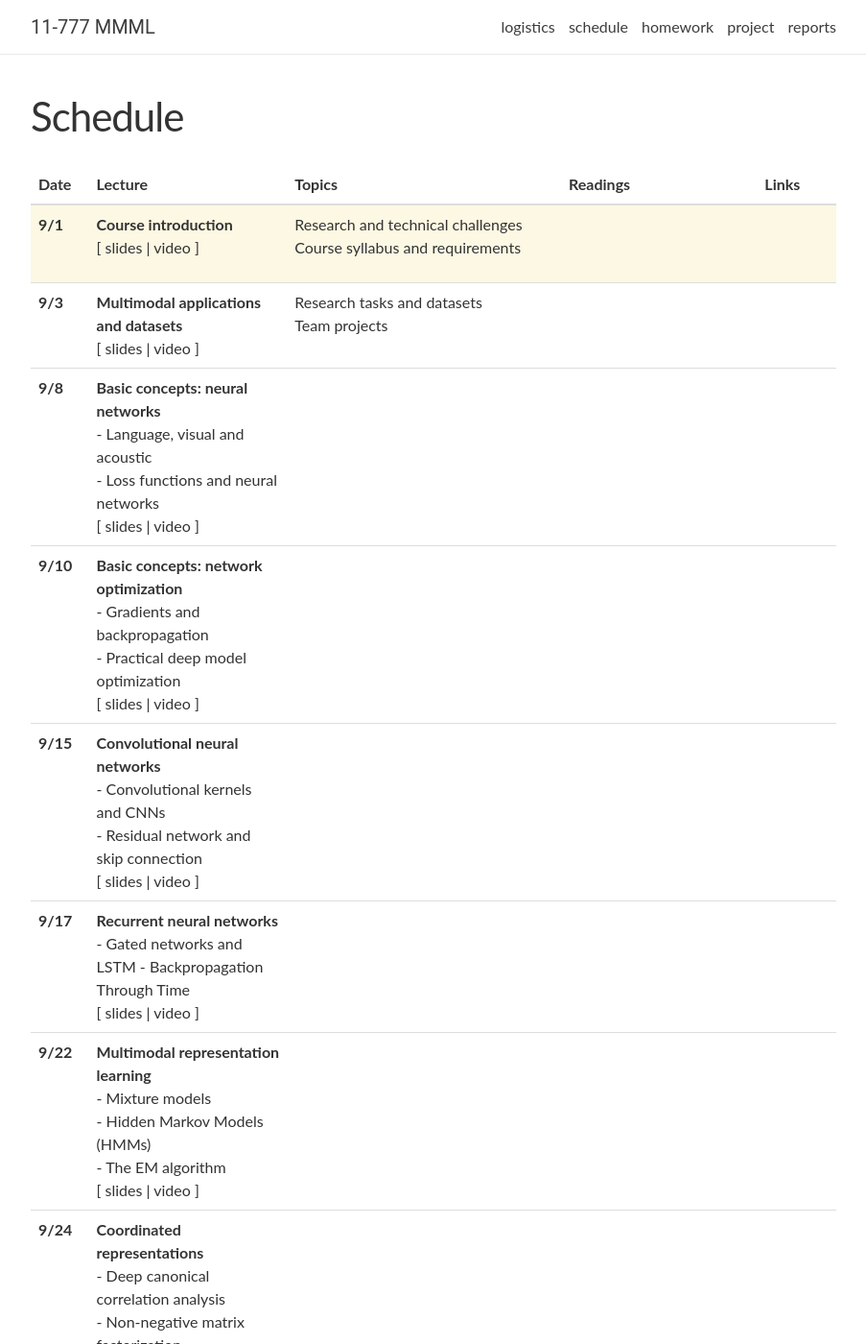
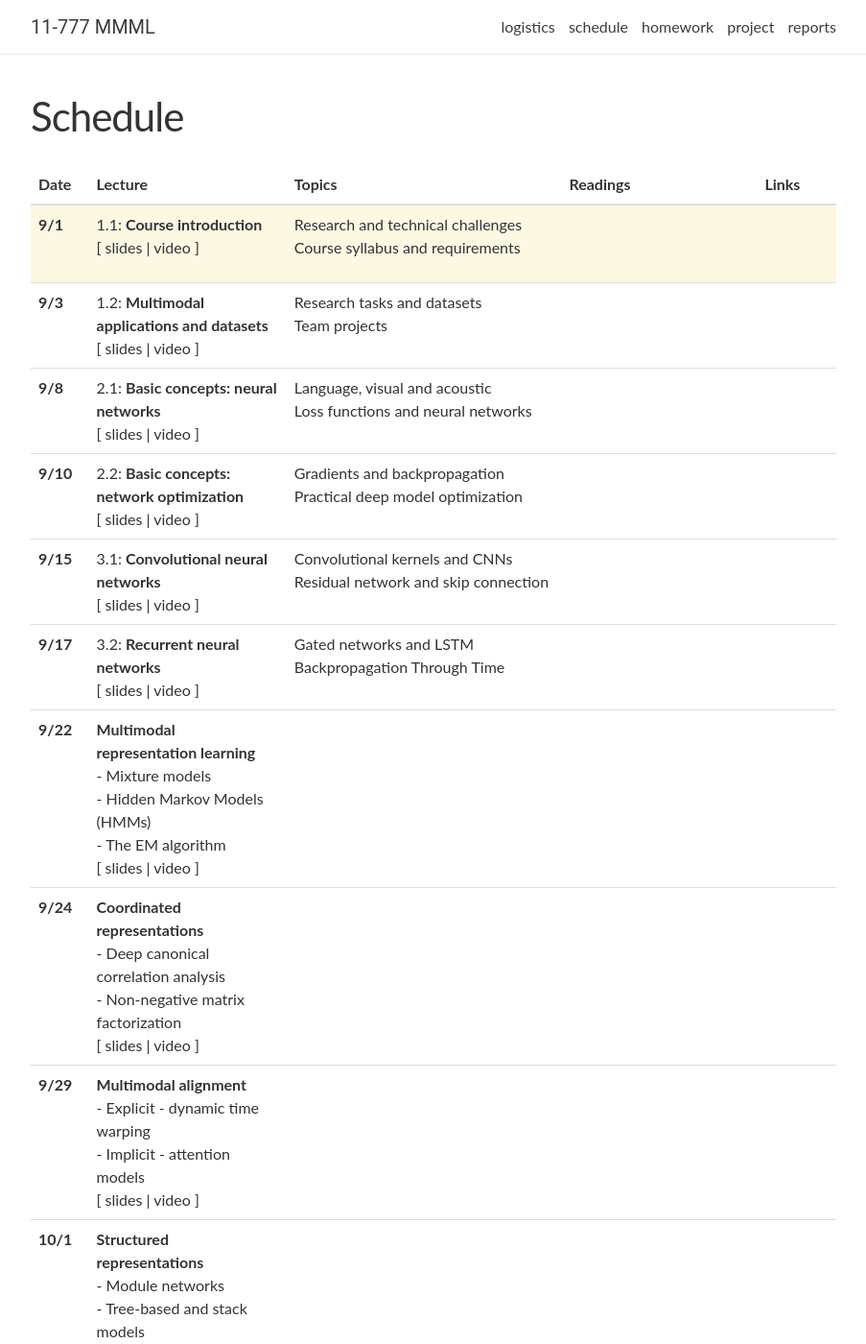
Before and after one commit to pliang279/mmml-course, a Jekyll site: the page built from _pages/schedule.md, in a window 1280 px wide and 1400 px high. Shown: the whole window at 96% size, without its empty margins (188-1091 px from the left). Built offline with Jekyll 4.4.1, drawn with Linux system fonts in a browser that asks for light colours; nearby versions of some CDN libraries; comment, search, counter and statistics services are not loaded.

Commit message:
Update lectures.yml

```diff
--- a/_data/lectures.yml
+++ b/_data/lectures.yml
@@ -1,7 +1,7 @@
 - date: 9/1
   lecturer: LP
   title: >
-    <strong>Course introduction</strong>
+    1.1: <strong>Course introduction</strong>
   slides:
   annotated:
   video:
@@ -15,7 +15,7 @@
 - date: 9/3
   lecturer: LP
   title: >
-    <strong>Multimodal applications and datasets</strong>
+    1.2: <strong>Multimodal applications and datasets</strong>
   slides:
   annotated:
   video:
@@ -29,52 +29,56 @@
 - date: 9/8
   lecturer: LP
   title: >
-    <strong>Basic concepts: neural networks</strong> <br/>
-    -  Language, visual and acoustic <br/>
-    - Loss functions and neural networks
+    2.1: <strong>Basic concepts: neural networks</strong>
   slides:
   annotated:
   video:
   notes:
+  topics:
+    - Language, visual and acoustic <br/>
+    - Loss functions and neural networks
   readings:
   logistics:
 
 - date: 9/10
   lecturer: LP
   title: >
-    <strong>Basic concepts: network optimization</strong> <br/>
-    - Gradients and backpropagation <br/>
-    - Practical deep model optimization
+    2.2: <strong>Basic concepts: network optimization</strong>
   slides:
   annotated:
   video:
   notes:
+  topics:
+    - Gradients and backpropagation <br/>
+    - Practical deep model optimization
   readings:
   logistics:
 
 - date: 9/15
   lecturer: LP
   title: >
-    <strong>Convolutional neural networks</strong> <br/>
-    - Convolutional kernels and CNNs <br/>
-    - Residual network and skip connection
+    3.1: <strong>Convolutional neural networks</strong>
   slides:
   annotated:
   video:
   notes:
+  topics:
+    - Convolutional kernels and CNNs <br/>
+    - Residual network and skip connection
   readings:
   logistics:
 
 - date: 9/17
   lecturer: LP
   title: >
-    <strong>Recurrent neural networks</strong> <br />
-    - Gated networks and LSTM
-    - Backpropagation Through Time
+    3.2: <strong>Recurrent neural networks</strong>
   slides:
   annotated:
   video:
   notes:
+  topics:
+    - Gated networks and LSTM <br/>
+    - Backpropagation Through Time
   readings:
   logistics:
 
```
